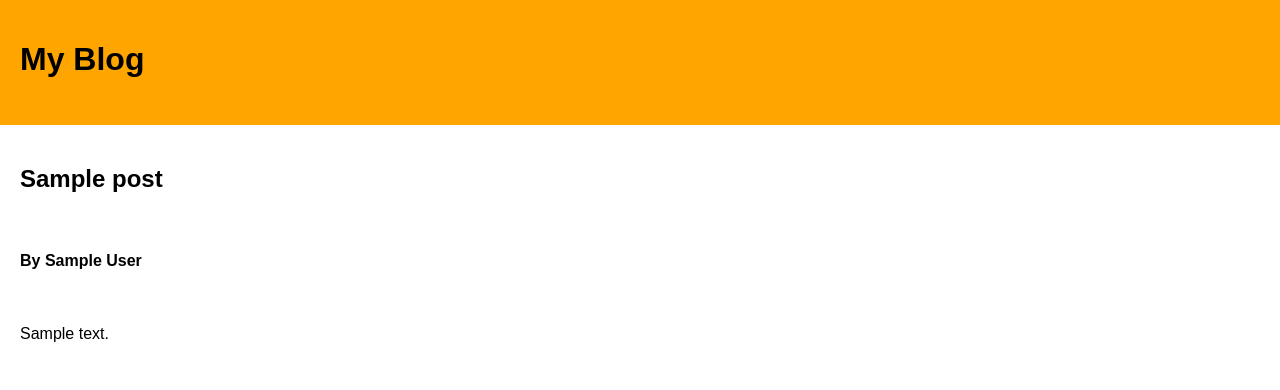
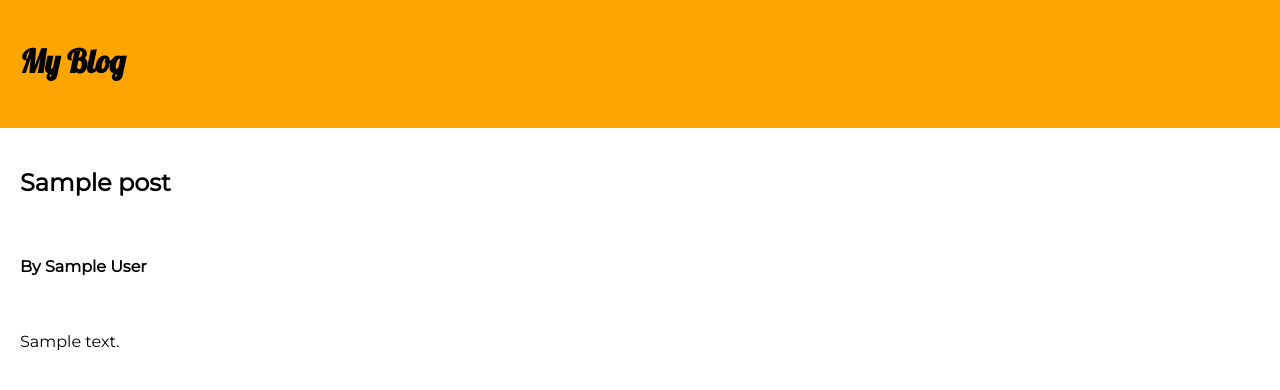
Before and after one commit to amateo94/practice, a Django app: page /blog/post/1/ in a window 1280 px wide. Shown: the top 390 px of the page. Run offline with Django 3.2, Linux system fonts and the light colour scheme; tables that the repository leaves empty hold one stand-in row (values such as "Sample post").

Commit message:
Changed fonts

```diff
--- a/practice/blog/static/blog/base.css
+++ b/practice/blog/static/blog/base.css
@@ -9,7 +9,6 @@ body {
     margin: 0;
     padding: 0;
     display: inline-block;
-    font-family: 'Droid Sans', Arial, serif;
 }
 
 .page-header {
@@ -18,6 +17,7 @@ body {
     display: inline-block;
     vertical-align: top;
     padding-bottom: 20px;
+    font-family: Lobster, cursive;
 }
 
 .site-name {
--- a/practice/blog/static/blog/post_detail.css
+++ b/practice/blog/static/blog/post_detail.css
@@ -1,3 +1,4 @@
 .post-content {
     padding: 20px;
+    font-family: 'Montserrat', sans-serif;
 }
--- a/practice/blog/templates/blog/base.html
+++ b/practice/blog/templates/blog/base.html
@@ -7,7 +7,8 @@
     {% block title %}{% endblock %}
     {% block css %}
     <link rel="stylesheet" href="{% static 'blog/base.css' %}" />
-    <link rel="stylesheet" href="{% static 'blog/post_detail.css' %}" />
+    <link href=' http://fonts.googleapis.com/css?family=Lobster' rel='stylesheet' type='text/css'>
+    <link href="https://fonts.googleapis.com/css?family=Montserrat" rel="stylesheet">
     {% endblock %}
 </head>
 <body>
--- a/practice/blog/templates/blog/post_detail.html
+++ b/practice/blog/templates/blog/post_detail.html
@@ -7,6 +7,7 @@
 
 {% block css %}
     {{ block.super }}
+    <link rel="stylesheet" href="{% static 'blog/post_detail.css' %}" />
 {% endblock %}
 
 {% block content %}
```
